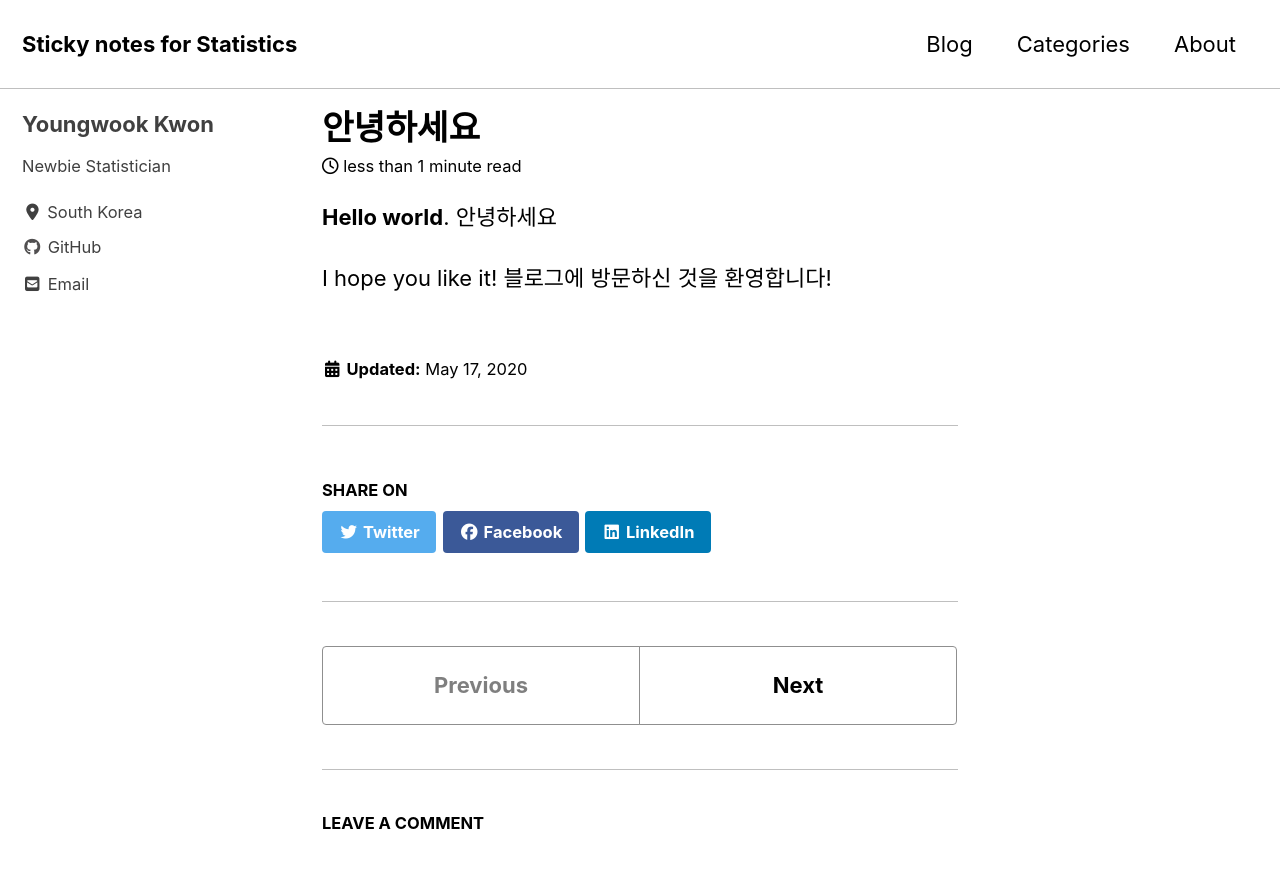
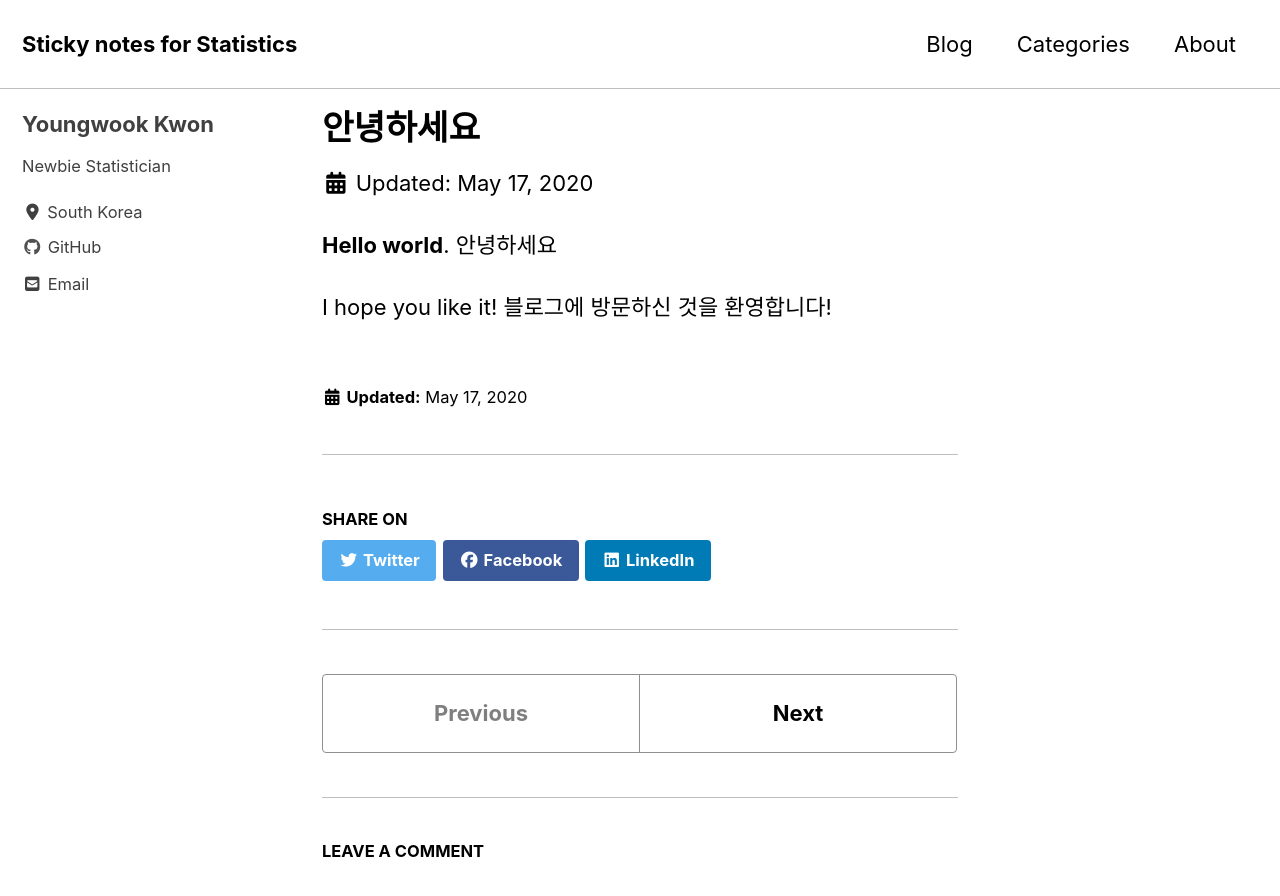
Before and after one commit to YoungukKwon/YoungukKwon.github.io, a Jekyll site: the page built from _posts/2020-05-17-first-post.md, in a window 1280 px wide and 900 px high. Shown: the top 896 px of the window. Built offline with Jekyll 4.4.1, drawn with Linux system fonts in a browser that asks for light colours; cached includes are drawn as plain includes; nearby versions of some CDN libraries; comment, search, counter and statistics services are not loaded.

Commit message:
add last-updated function

```diff
--- a/_layouts/single.html
+++ b/_layouts/single.html
@@ -28,8 +28,9 @@
         <header>
           {% if page.title %}<h1 id="page-title" class="page__title" itemprop="headline">{{ page.title | markdownify | remove: "<p>" | remove: "</p>" }}</h1>{% endif %}
           {% if page.read_time %}
-            <p class="page__meta"><i class="far fa-clock" aria-hidden="true"></i> {% include read-time.html %}</p>
-          {% endif %}
+          <!--  <p class="page__meta"><i class="far fa-clock" aria-hidden="true"></i> {% include read-time.html %}</p>
+          {% endif %} -->
+          <p class="page__date"><i class="fas fa-fw fa-calendar-alt" aria-hidden="true"></i> {{ site.data.ui-text[site.locale].date_label | default: "Updated:" }} <time datetime="{{ page.date | date_to_xmlschema }}">{{ page.date | date: "%B %d, %Y" }}</time></p>
         </header>
       {% endunless %}
 
```
